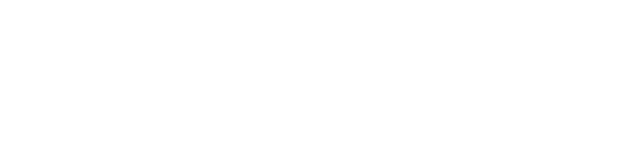
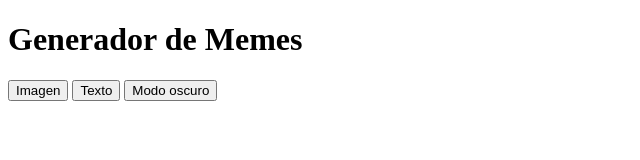
Before and after one commit to JimenaTaleb/Proyecto-Editor-de-memes, a plain HTML site: page index.html in a window 1280 px wide. Shown: the whole page, without its empty margins (0-640 px from the left). Drawn offline with Linux system fonts and the light colour scheme.

Commit message:
adding html header structure

```diff
--- a/index.html
+++ b/index.html
@@ -8,6 +8,24 @@
 </head>
 <body>
 
+    <!-- Comienzo con el header -->
+  <header class="header" id="header">
+    <h1 class="header--title">Generador de Memes</h1>
+    <nav class="header--nav">
+      <button class="image--btn">
+        <i class="fa-regular fa-image"></i>Imagen
+      </button>
+      <button class="text--btn">
+        <i class="fa-solid fa-font"></i>Texto
+      </button>
+      <button class="dark-Mode--btn">
+        <i class="fa-regular fa-lightbulb"></i>Modo oscuro
+      </button>
+    </nav>
+  </header>
+
+
+
     <script src="JS/main.js"></script>
 
 </body>
```
